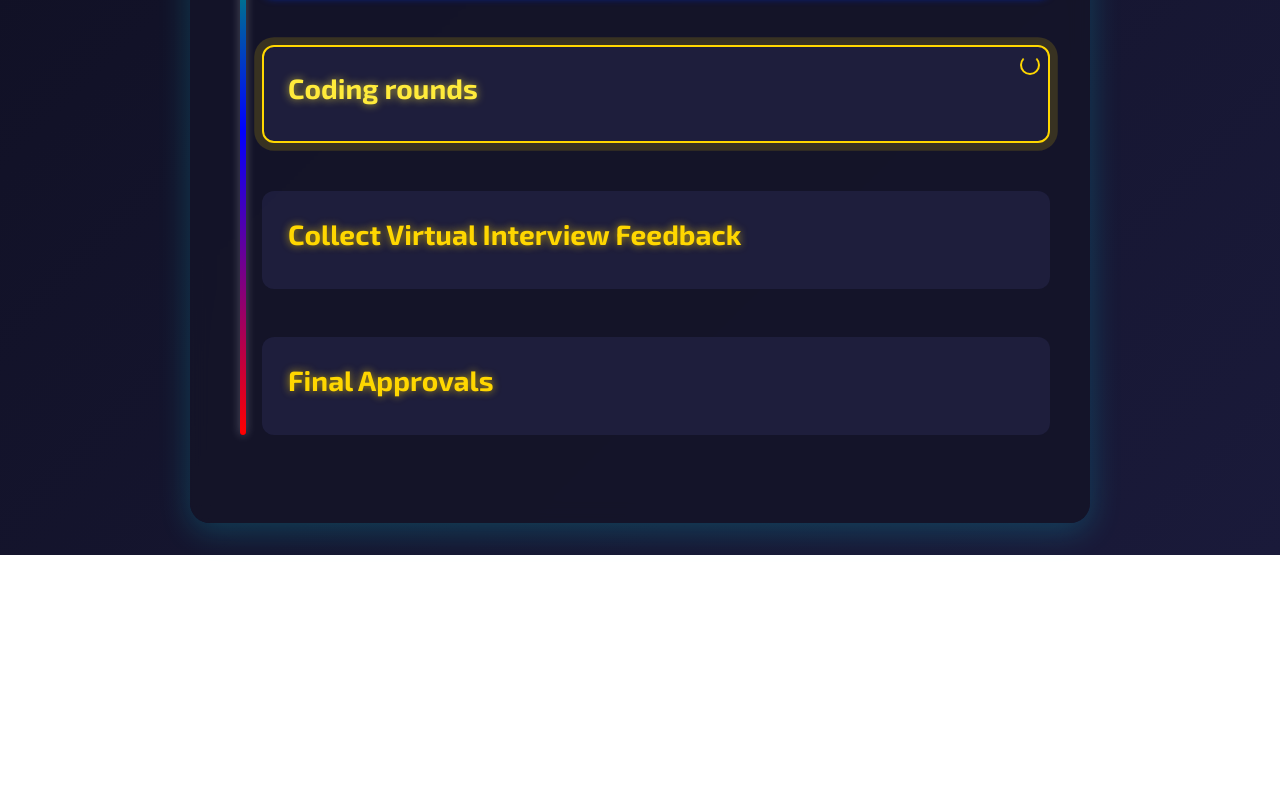
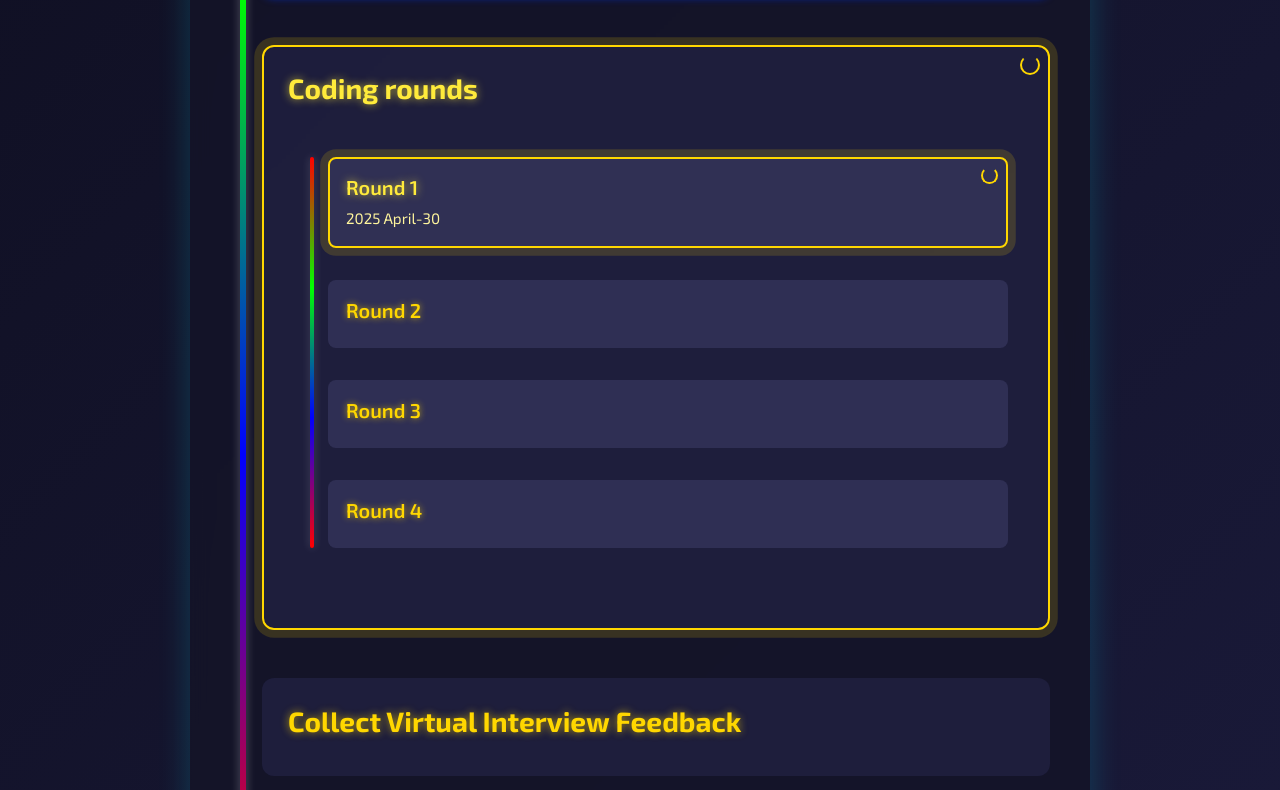
Before and after one commit to sharanmadhav/sharanmadhav.github.io, a plain HTML site: page process/google.html in a window 1280 px wide. Shown: the part 650-1440 px from the top of the page. Before the commit the page ends 1205 px from the top, so only its background shows below. Drawn offline with Linux system fonts and the light colour scheme.

Commit message:
minor changes

```diff
--- a/process/google.html
+++ b/process/google.html
@@ -371,7 +371,7 @@
       <div class="step in-progress" onclick="toggleExpand(this)">
         <div class="content">
           <h2>Coding rounds</h2>
-          <div class="expandable-content">
+          <div class="expandable-content active">
             <div class="sub-timeline">
               <div class="sub-step in-progress">
                 <div class="sub-content">
```
